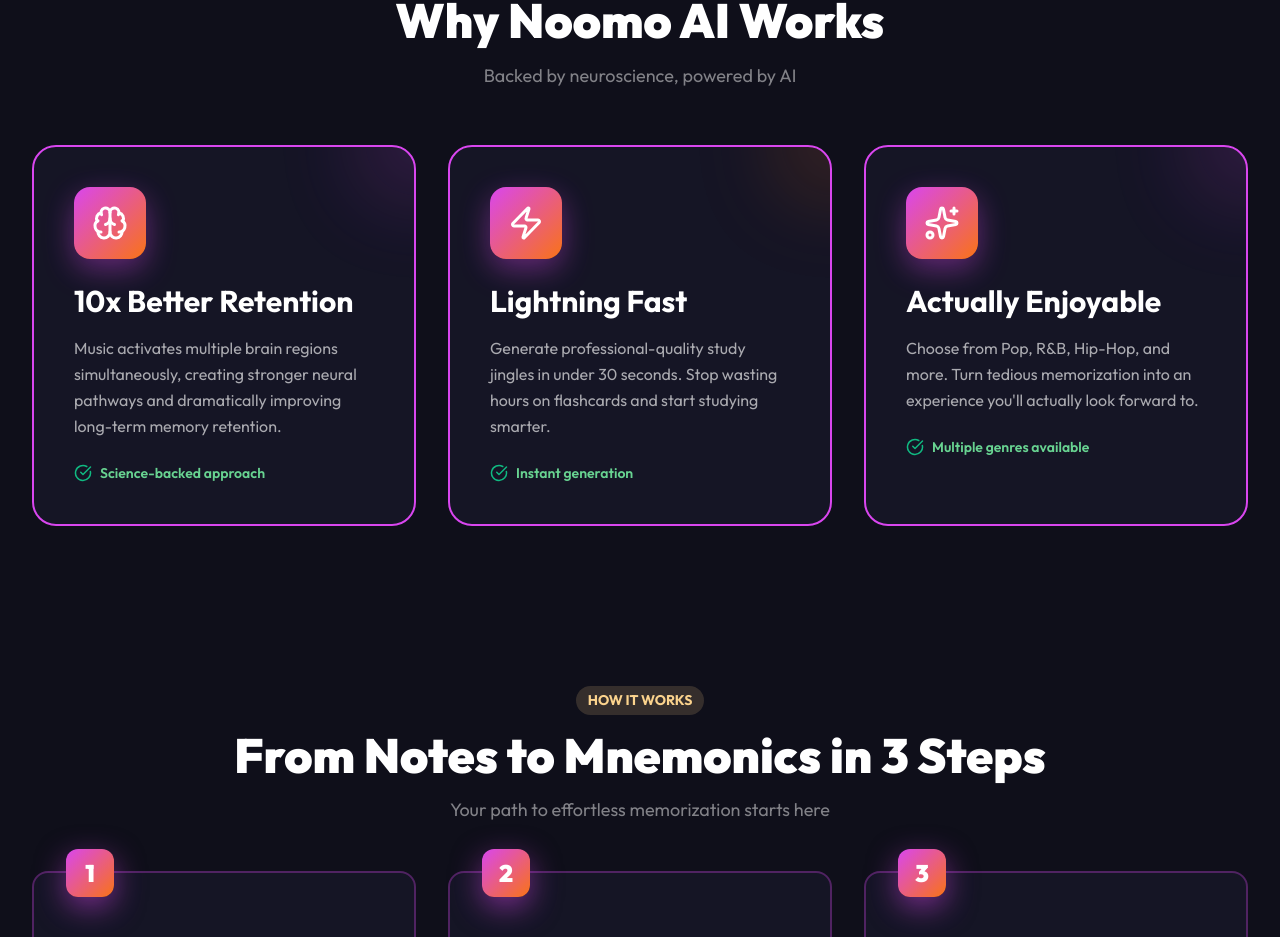
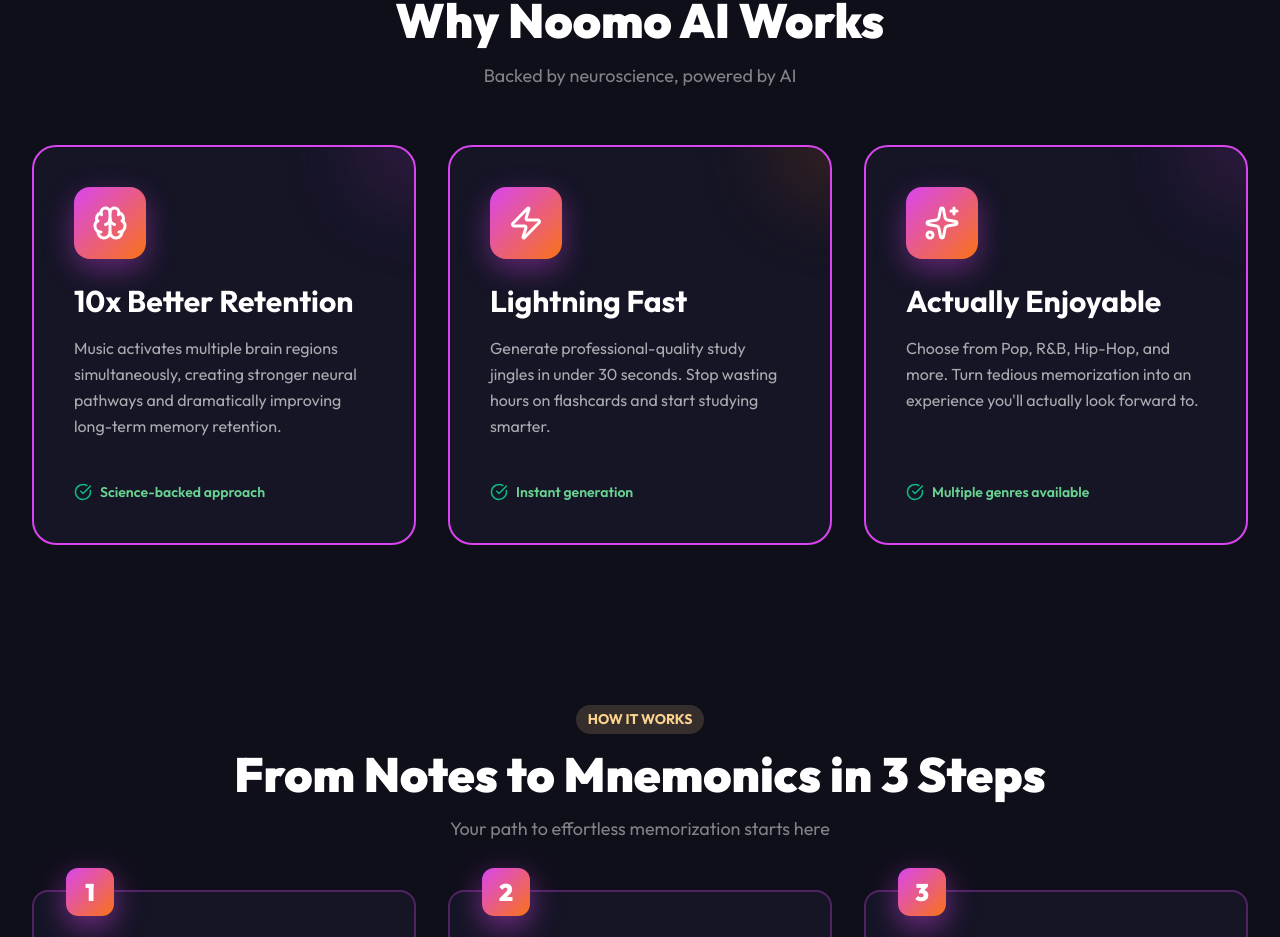
Before and after one commit to michaeliryami/Study-Songs, a Next.js app: page / in a window 1280 px wide. Shown: the part 1120-2057 px from the top of the page. Built offline with nearby package versions, Linux system fonts and the light colour scheme; no server answers.

Commit message:
ui fixes

```diff
--- a/app/page.tsx
+++ b/app/page.tsx
@@ -269,6 +269,9 @@
                 transition="all 0.3s"
                 position="relative"
                 overflow="hidden"
+                h="400px"
+                display="flex"
+                flexDirection="column"
                 _hover={{
                   transform: "translateY(-8px)",
                   boxShadow: "0 30px 60px rgba(217, 70, 239, 0.4)",
@@ -301,7 +304,7 @@
                 <Heading size="lg" color="white" mb={4}>
                   10x Better Retention
                 </Heading>
-                <Text color="whiteAlpha.700" fontSize="md" lineHeight="tall">
+                <Text color="whiteAlpha.700" fontSize="md" lineHeight="tall" flex="1">
                   Music activates multiple brain regions simultaneously, creating stronger neural pathways and dramatically improving long-term memory retention.
                 </Text>
                 <HStack mt={6} spacing={2}>
@@ -319,6 +322,9 @@
                 transition="all 0.3s"
                 position="relative"
                 overflow="hidden"
+                h="400px"
+                display="flex"
+                flexDirection="column"
                 _hover={{
                   transform: "translateY(-8px)",
                   boxShadow: "0 30px 60px rgba(217, 70, 239, 0.4)",
@@ -351,7 +357,7 @@
                 <Heading size="lg" color="white" mb={4}>
                   Lightning Fast
                 </Heading>
-                <Text color="whiteAlpha.700" fontSize="md" lineHeight="tall">
+                <Text color="whiteAlpha.700" fontSize="md" lineHeight="tall" flex="1">
                   Generate professional-quality study jingles in under 30 seconds. Stop wasting hours on flashcards and start studying smarter.
                 </Text>
                 <HStack mt={6} spacing={2}>
@@ -369,6 +375,9 @@
                 transition="all 0.3s"
                 position="relative"
                 overflow="hidden"
+                h="400px"
+                display="flex"
+                flexDirection="column"
                 _hover={{
                   transform: "translateY(-8px)",
                   boxShadow: "0 30px 60px rgba(217, 70, 239, 0.4)",
@@ -401,7 +410,7 @@
                 <Heading size="lg" color="white" mb={4}>
                   Actually Enjoyable
                 </Heading>
-                <Text color="whiteAlpha.700" fontSize="md" lineHeight="tall">
+                <Text color="whiteAlpha.700" fontSize="md" lineHeight="tall" flex="1">
                   Choose from Pop, R&B, Hip-Hop, and more. Turn tedious memorization into an experience you&apos;ll actually look forward to.
                 </Text>
                 <HStack mt={6} spacing={2}>
```
